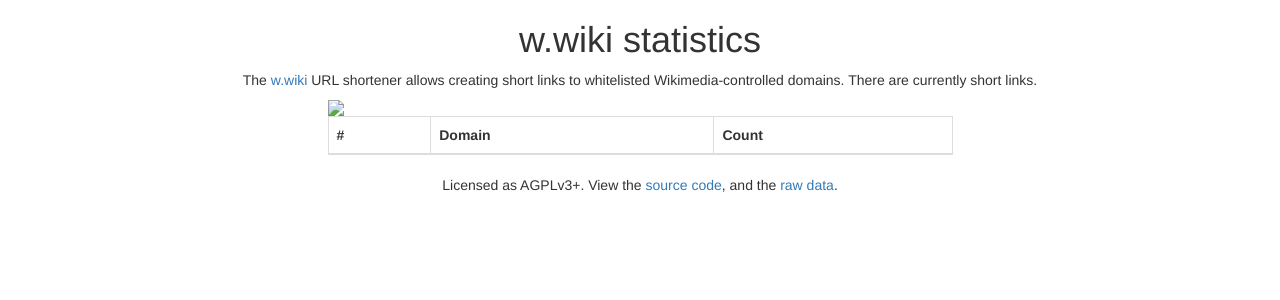
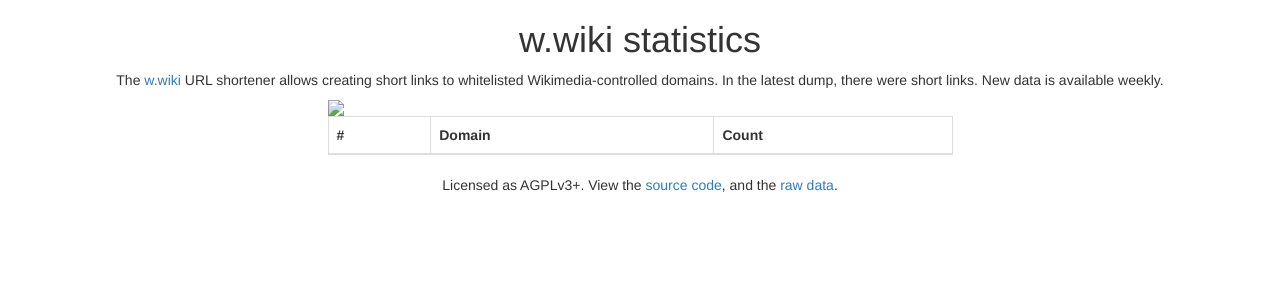
Before and after one commit to wikimedia/labs-tools-shorturls, a Python web app: template templates/main.html in a window 1280 px wide. Shown: the top 300 px of the page. Run offline with Jinja, Linux system fonts and the light colour scheme; the template is opened without the code that fills it, so the values that code supplies are empty; some libraries are stand-ins or nearby versions.

Commit message:
Improve intro description
Change-Id: I8c4d6594be2cf0656b13dc6a31e0081f1700956f

```diff
--- a/templates/main.html
+++ b/templates/main.html
@@ -4,7 +4,8 @@
     <h1 class="text-center">w.wiki statistics</h1>
     <p class="text-center">
         The <a href="https://w.wiki">w.wiki</a> URL shortener allows creating short links to
-        whitelisted Wikimedia-controlled domains. There are currently {{format(total, ',')}} short links.
+        whitelisted Wikimedia-controlled domains. In the latest dump, there were {{format(total, ',')}} short links.
+        New data is available weekly.
     </p>
     <div class="row">
         <div class="col-md-6 col-md-offset-3">
```
